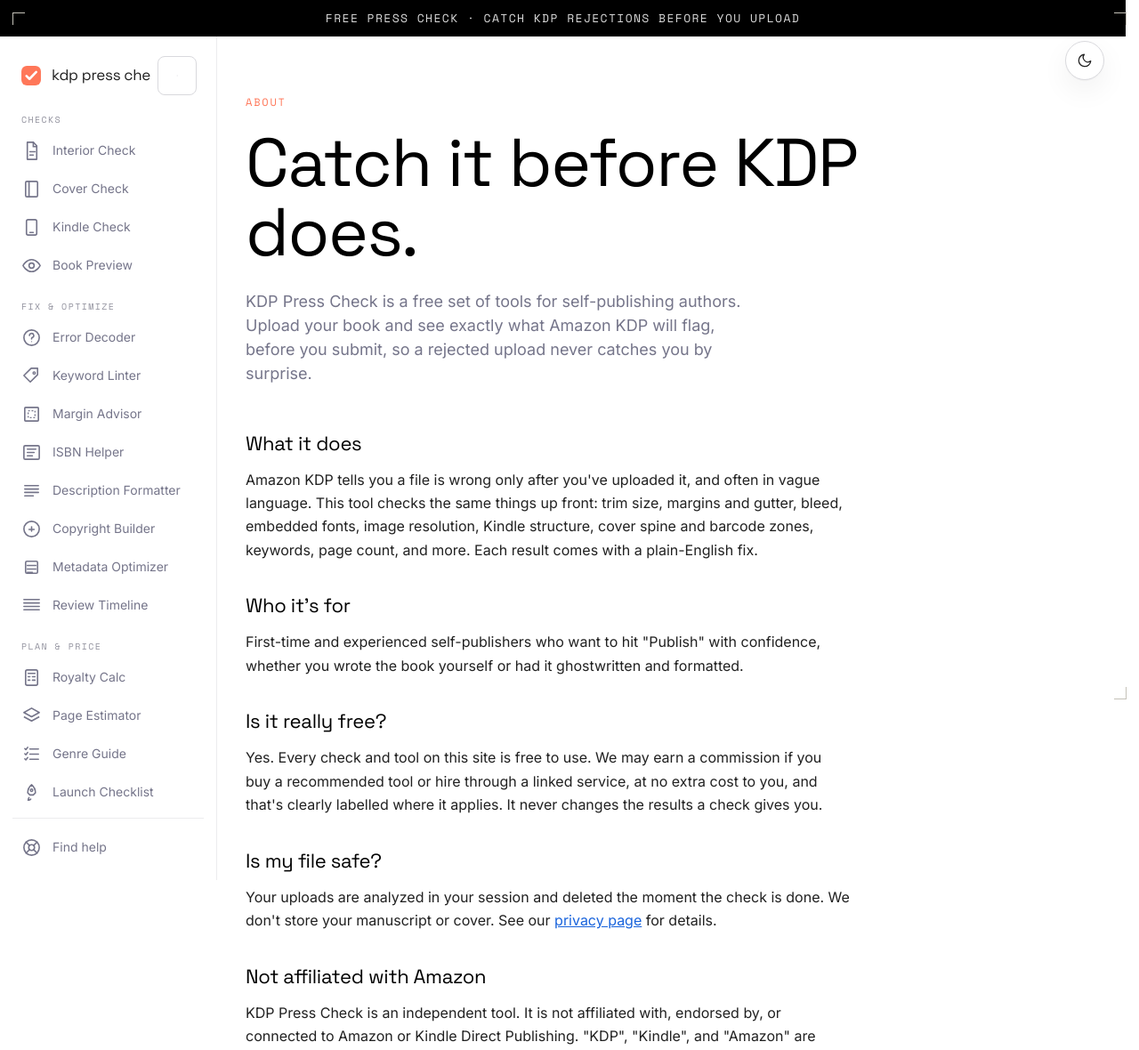
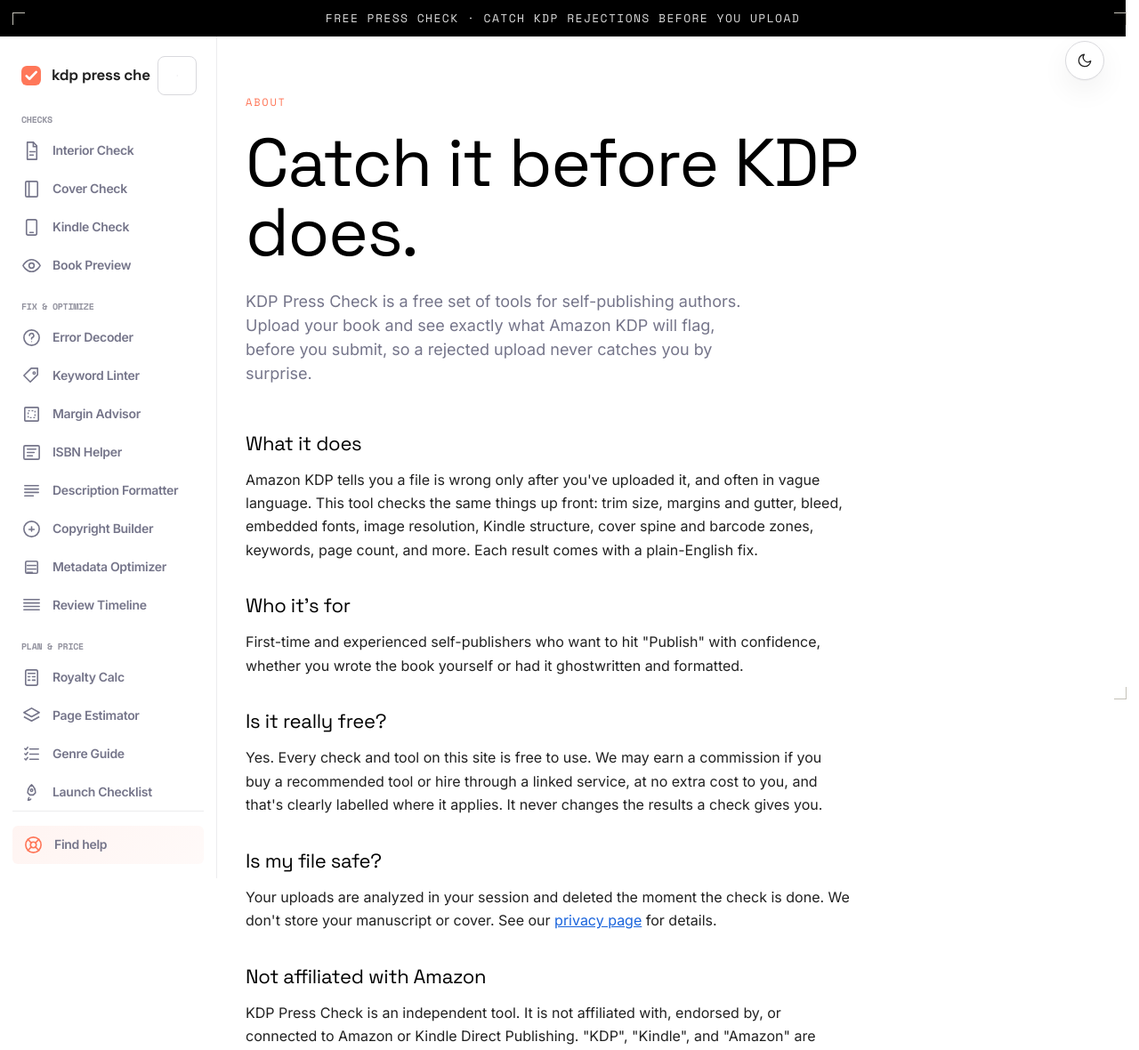
Before and after one commit to Cyrus-Rocky/kdp-press-check, a Flask app: page /about in a window 1280 px wide. Shown: the top 1180 px of the page at 89% size. Run offline with Flask 3, Linux system fonts and the light colour scheme; some libraries are stand-ins or nearby versions.

Commit message:
Professional logo enhancement & sticky Find help footer
Improvements:
✓ Logo now has an animated underline accent (like Amazon's arrow)
  - Underline appears on hover with gradient animation
  - Logo scales slightly on hover for interaction feedback
  - Professional weight and spacing

✓ Find help section is now sticky at bottom
  - Stays visible while scrolling sidebar
  - Enhanced with coral gradient background
  - Hover animation with lift effect
  - Responsive sizing for mobile/tablet

Design:
- Logo underline: Coral gradient (FF7759 → FFAD9B)
- Find help background: Subtle coral tint
- Smooth transitions (200-300ms)
- Mobile optimized padding/sizing

This gives KDP Press Check a more polished, professional appearance
matching enterprise tools like Amazon, Fiverr, and Stripe.

Co-Authored-By: Claude Haiku 4.5 <noreply@anthropic.com>

```diff
--- a/static/style.css
+++ b/static/style.css
@@ -4231,3 +4231,96 @@ body {
   padding: max(0px, env(safe-area-inset-top)) max(0px, env(safe-area-inset-right))
            max(0px, env(safe-area-inset-bottom)) max(0px, env(safe-area-inset-left));
 }
+
+/* ═══════════════════════════════════════════════════════════
+   LOGO & BRANDING ENHANCEMENTS
+═══════════════════════════════════════════════════════════ */
+
+.mark {
+  position: relative;
+  display: flex;
+  align-items: center;
+  gap: 10px;
+  text-decoration: none !important;
+}
+
+.mark::after {
+  content: '';
+  position: absolute;
+  bottom: -2px;
+  left: 0;
+  width: 0;
+  height: 2px;
+  background: linear-gradient(90deg, var(--pc-coral), var(--pc-coral-soft));
+  transition: width 300ms ease;
+}
+
+.mark:hover::after {
+  width: 100%;
+}
+
+.sidebar-label {
+  font-weight: 600;
+  letter-spacing: -0.3px;
+}
+
+/* Logo animation on hover */
+.mark-logo {
+  transition: transform 200ms ease;
+}
+
+.mark:hover .mark-logo {
+  transform: scale(1.05);
+}
+
+/* ═══════════════════════════════════════════════════════════
+   STICKY FIND HELP FOOTER
+═══════════════════════════════════════════════════════════ */
+
+.sidebar-foot {
+  position: sticky;
+  bottom: 0;
+  margin-top: auto;
+  padding-top: 12px;
+  border-top: 1px solid var(--pc-rule-soft);
+  background: var(--pc-card);
+  z-index: 10;
+}
+
+.side-help {
+  background: linear-gradient(135deg, rgba(255,119,89,0.08), rgba(255,119,89,0.04));
+  border-radius: 6px;
+  padding: 10px 12px;
+  transition: all 200ms ease;
+}
+
+.side-help:hover {
+  background: linear-gradient(135deg, rgba(255,119,89,0.15), rgba(255,119,89,0.1));
+  transform: translateY(-2px);
+  box-shadow: 0 4px 12px rgba(255,119,89,0.15);
+}
+
+.side-help svg {
+  color: var(--pc-coral);
+}
+
+/* Find help responsive */
+@media (max-width: 479px) {
+  .sidebar-foot {
+    padding: 8px 4px;
+  }
+
+  .side-help {
+    padding: 8px 6px;
+  }
+}
+
+@media (min-width: 480px) {
+  .sidebar-foot {
+    padding-top: 16px;
+  }
+
+  .side-help {
+    padding: 10px 12px;
+  }
+}
--- a/templates/base.html
+++ b/templates/base.html
@@ -190,7 +190,7 @@
       </nav>
 
       <div class="sidebar-foot">
-        <a href="{{ url_for('problem_solvers') }}" class="side-link side-help {{ 'is-active' if active_mode == 'solvers' else '' }}">
+        <a href="{{ url_for('problem_solvers') }}" class="side-link side-help {{ 'is-active' if active_mode == 'solvers' else '' }}" id="find-help-link">
           <svg viewBox="0 0 24 24" fill="none" aria-hidden="true"><circle cx="12" cy="12" r="9" stroke="currentColor" stroke-width="1.7"/><circle cx="12" cy="12" r="3.4" stroke="currentColor" stroke-width="1.7"/><path d="M5.5 5.5l4 4M14.5 14.5l4 4M18.5 5.5l-4 4M9.5 14.5l-4 4" stroke="currentColor" stroke-width="1.6" stroke-linecap="round"/></svg>
           <span class="sidebar-label">Find help</span>
         </a>
```
